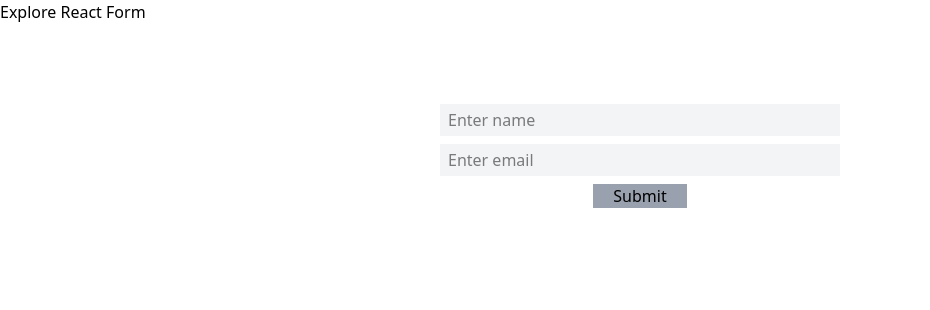
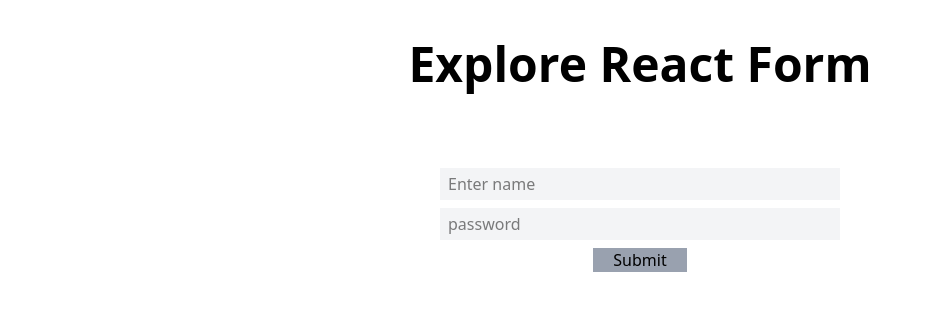
Before and after one commit to shehabRabby/Milestone-8-M-44, a React (Vite) app: page / in a window 1280 px wide. Shown: the top 310 px of the page, without its empty margins (0-930 px from the left). Built offline with nearby package versions, Linux system fonts and the light colour scheme.

Commit message:
lecture-2 add

```diff
--- a/src/App.jsx
+++ b/src/App.jsx
@@ -1,5 +1,7 @@
 
 import './App.css'
+import ControlField from './Cmponents/ControlledField/ControlField'
+import FromAction from './Cmponents/FormAction/FromAction'
 import SimpleForm from './Cmponents/SimpleForm/SimpleForm'
 
 function App() {
@@ -7,8 +9,10 @@ function App() {
 
   return (
     <>
-      <h1>Explore React Form</h1>
-      <SimpleForm></SimpleForm>
+      <h1 className='text-center mt-10 text-5xl font-bold'>Explore React Form</h1>
+      {/* <SimpleForm></SimpleForm> */}
+      {/* <FromAction></FromAction> */}
+      <ControlField></ControlField>
     </>
   )
 }
--- /dev/null
+++ b/src/Cmponents/ControlledField/ControlField.jsx
@@ -0,0 +1,26 @@
+import React, { useState } from 'react';
+
+const ControlField = () => {
+
+    const [password,setPassword] = useState("");
+
+    const handleSubmit = (e) =>{
+         e.preventDefault();
+
+    }
+
+    const handlePasswordOnChange = (e) => {
+        console.log(e.target.value)
+    }
+    return (
+        <div className='m-20 text-center'>
+            <form onSubmit={handleSubmit}>
+                <input className=' h-8 w-100  bg-gray-100 px-2' name='name' type="text" placeholder='Enter name' required/> <br />
+                <input className=' h-8 w-100  bg-gray-100 px-2 mt-2' name='password' type="password" placeholder='password' onChange={handlePasswordOnChange} defaultValue={password} required/> <br />
+                <input className='bg-gray-400 px-5 mt-2' type="submit" value="Submit"/>
+            </form>
+        </div>
+    );
+};
+
+export default ControlField;
--- /dev/null
+++ b/src/Cmponents/FormAction/FromAction.jsx
@@ -0,0 +1,22 @@
+import React from 'react';
+
+const FromAction = () => {
+
+    const handleFormAction = (formData) => {
+        console.log(formData.get("name"));
+        console.log(formData.get("email"));
+
+    }
+
+    return (
+        <div className='m-20 text-center'>
+            <form action={handleFormAction}>
+                <input className=' h-8 w-100  bg-gray-100 px-2' name='name' type="text" placeholder='Enter name'/> <br />
+                <input className=' h-8 w-100  bg-gray-100 px-2 mt-2' name='email' type="email" placeholder='Enter email'/> <br />
+                <input className='bg-gray-400 px-5 mt-2' type="submit" value="Submit"/>
+            </form>
+        </div>
+    );
+};
+
+export default FromAction;
```
